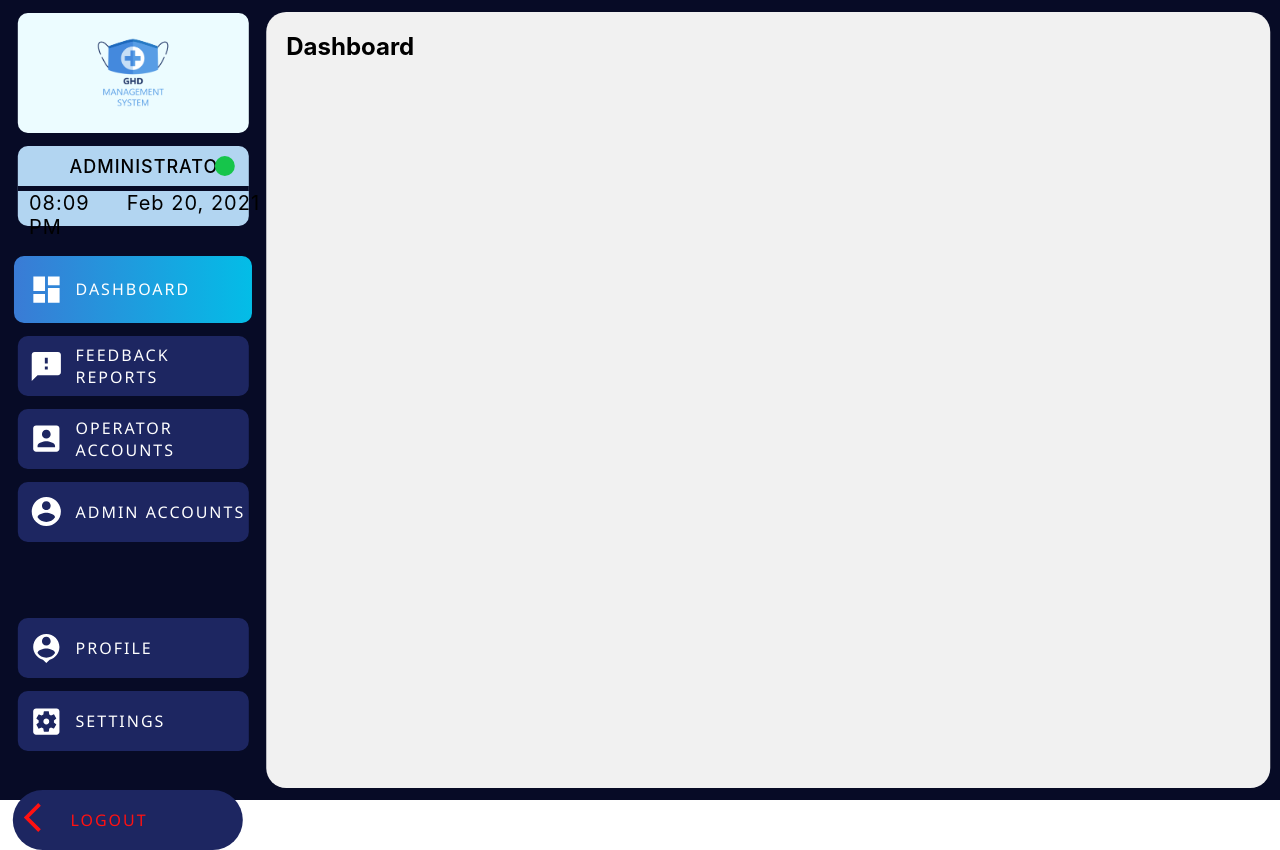
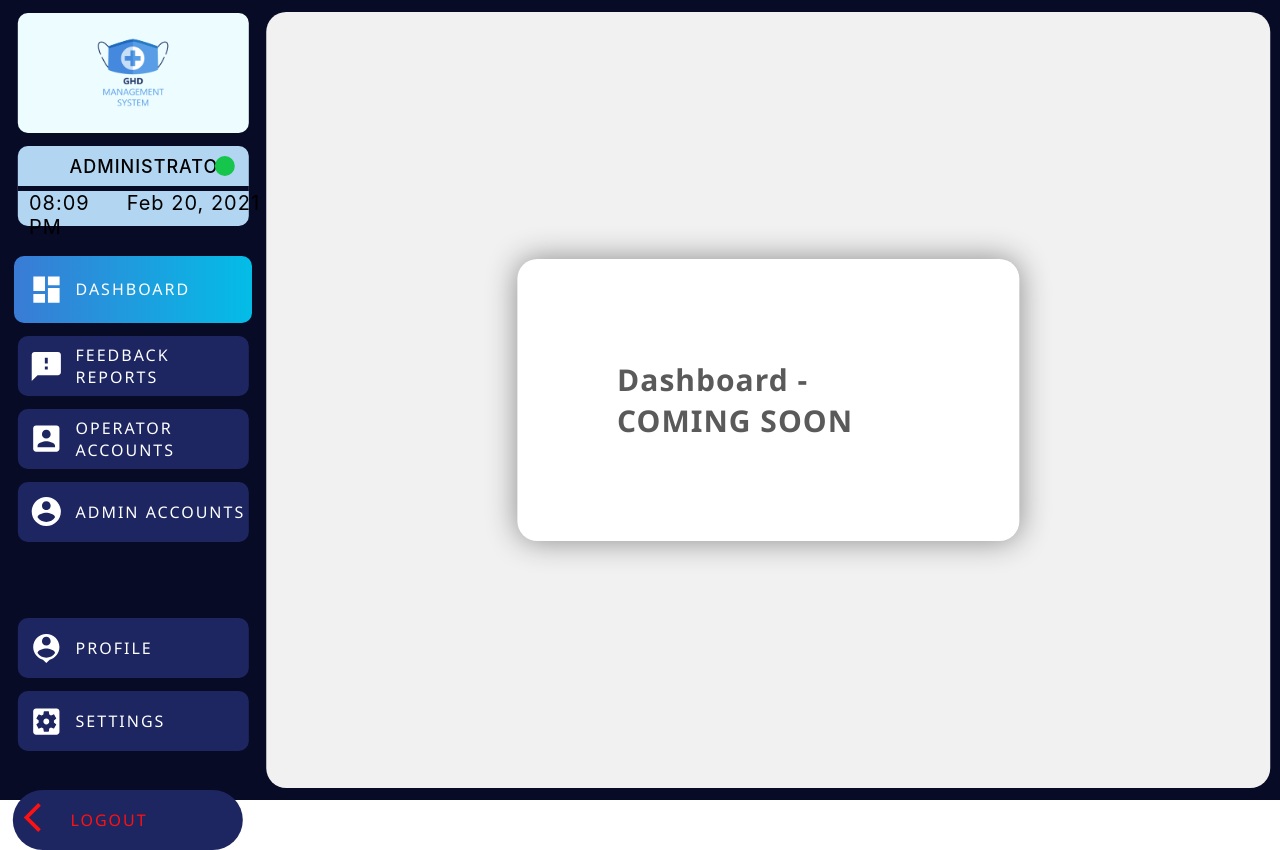
Before and after one commit to hvlhasanka/UOP_SE_Y3-PRCO303SL_COMPUTING_PROJECT, a React (Create React App) app in the folder Workspace/GHD_Management_System-Web_App-Client-Side/ghd-management-system/: page /admin/dashboard in a window 1280 px wide. Built offline with nearby package versions, Linux system fonts and the light colour scheme.

Commit message:
Web App - Administrator - Coming Soon Block Component
- Added new component, 'ComingSoonBlock'.
- Added component to the relevant pages.

```diff
--- /dev/null
+++ b/Workspace/GHD_Management_System-Web_App-Client-Side/ghd-management-system/src/components/coming-soon-block/coming-soon-block.css
@@ -0,0 +1,20 @@
+/* Style sheet for Coming Soon Block Component */
+
+.coming-soon-block{
+  position: absolute;
+  top: 50%;
+  left: 50%;
+  transform: translate(-50%, -50%);
+}
+
+.coming-soon-text{
+  padding: 100px;
+  background-color: #ffffff;
+  font-size: 30px;
+  letter-spacing: 1px;
+  border-radius: 20px;
+  color: #5a5a5a;
+  font-weight: 600;
+  font-family:'Segoe UI', Tahoma, Geneva, Verdana, sans-serif;
+  box-shadow: 0px 0px 30px #898989;
+}
--- /dev/null
+++ b/Workspace/GHD_Management_System-Web_App-Client-Side/ghd-management-system/src/components/coming-soon-block/coming-soon-block.js
@@ -0,0 +1,18 @@
+import React from 'react';
+
+import './coming-soon-block.css';
+
+function ComingSoonBlock({
+  className,
+  pageTitle
+}) {
+
+  return(
+    <div className={`coming-soon-block ${className}`}>
+      <p className="coming-soon-text">{pageTitle} - COMING SOON</p>
+    </div>
+  );
+
+}
+
+export default ComingSoonBlock;
--- a/Workspace/GHD_Management_System-Web_App-Client-Side/ghd-management-system/src/components/index.js
+++ b/Workspace/GHD_Management_System-Web_App-Client-Side/ghd-management-system/src/components/index.js
@@ -1,7 +1,11 @@
 import HeadingOne from './heading-one/heading-one';
 import HeadingTwo from './heading-two/heading-two';
+import TabMainTitle from './tab-main-title/tab-main-title';
+import ComingSoonBlock from './coming-soon-block/coming-soon-block';
 
 export {
   HeadingOne,
   HeadingTwo,
+  TabMainTitle,
+  ComingSoonBlock
 };
--- a/Workspace/GHD_Management_System-Web_App-Client-Side/ghd-management-system/src/pages/account/administrator-nav-page/admin-accounts-sub-page/admin-accounts-sub-page.js
+++ b/Workspace/GHD_Management_System-Web_App-Client-Side/ghd-management-system/src/pages/account/administrator-nav-page/admin-accounts-sub-page/admin-accounts-sub-page.js
@@ -2,6 +2,7 @@ import React from 'react';
 
 import './admin-accounts-sub-page.css';
 import NavPageSidebar from '../../nav-page-sidebar/nav-page-sidebar';
+import { ComingSoonBlock } from '../../../../components';
 
 const AdminAccountsSubPage = () => {
 
@@ -9,7 +10,7 @@ const AdminAccountsSubPage = () => {
     <div className='admin-accounts-sub-page'>
       <NavPageSidebar sidebarRoleType="administrator">
         <div className="admin-accounts-content-card">
-          ADMIN - Admin Accounts
+          <ComingSoonBlock className="coming-soon-component" pageTitle="Admin Accounts" />
         </div>
       </NavPageSidebar>
     </div>
--- a/Workspace/GHD_Management_System-Web_App-Client-Side/ghd-management-system/src/pages/account/administrator-nav-page/dashboard-sub-page/dashboard-sub-page.css
+++ b/Workspace/GHD_Management_System-Web_App-Client-Side/ghd-management-system/src/pages/account/administrator-nav-page/dashboard-sub-page/dashboard-sub-page.css
@@ -22,3 +22,10 @@
   top: 20px;
   left: 20px;
 }
+
+.coming-soon-component{
+  flex: 1;
+  flex-direction: row;
+  align-items: center;
+  justify-content: center;
+}
--- a/Workspace/GHD_Management_System-Web_App-Client-Side/ghd-management-system/src/pages/account/administrator-nav-page/dashboard-sub-page/dashboard-sub-page.js
+++ b/Workspace/GHD_Management_System-Web_App-Client-Side/ghd-management-system/src/pages/account/administrator-nav-page/dashboard-sub-page/dashboard-sub-page.js
@@ -2,7 +2,7 @@ import React from 'react';
 
 import './dashboard-sub-page.css';
 import NavPageSidebar from '../../nav-page-sidebar/nav-page-sidebar';
-import TabMainTitle from '../../../../components/tab-main-heading/tab-main-title';
+import { ComingSoonBlock } from '../../../../components';
 
 const DashboardSubPage = () => {
 
@@ -10,7 +10,8 @@ const DashboardSubPage = () => {
     <div className='dashboard-sub-page'>
       <NavPageSidebar sidebarRoleType="administrator">
         <div className="dashboard-content-card">
-          <TabMainTitle tabTitle="Dashboard" className="tab-heading-title" />
+          {/* <TabMainTitle tabTitle="Dashboard" className="tab-heading-title" /> */}
+          <ComingSoonBlock className="coming-soon-component" pageTitle="Dashboard" />
         </div>
       </NavPageSidebar>
     </div>
--- a/Workspace/GHD_Management_System-Web_App-Client-Side/ghd-management-system/src/pages/account/administrator-nav-page/feedback-reports-sub-page/feedback-reports-sub-page.js
+++ b/Workspace/GHD_Management_System-Web_App-Client-Side/ghd-management-system/src/pages/account/administrator-nav-page/feedback-reports-sub-page/feedback-reports-sub-page.js
@@ -2,6 +2,7 @@ import React from 'react';
 
 import './feedback-reports-sub-page.css';
 import NavPageSidebar from '../../nav-page-sidebar/nav-page-sidebar';
+import { ComingSoonBlock } from '../../../../components';
 
 const FeedbackReportsSubPage = () => {
 
@@ -9,7 +10,7 @@ const FeedbackReportsSubPage = () => {
     <div className='feedback-reports-sub-page'>
       <NavPageSidebar sidebarRoleType="administrator">
         <div className="feedback-reports-content-card">
-          ADMIN - Feedback Reports
+          <ComingSoonBlock className="coming-soon-component" pageTitle="Feedback Reports" />
         </div>
       </NavPageSidebar>
     </div>
--- a/Workspace/GHD_Management_System-Web_App-Client-Side/ghd-management-system/src/pages/account/administrator-nav-page/operator-accounts-sub-page/operator-accounts-sub-page.js
+++ b/Workspace/GHD_Management_System-Web_App-Client-Side/ghd-management-system/src/pages/account/administrator-nav-page/operator-accounts-sub-page/operator-accounts-sub-page.js
@@ -2,6 +2,7 @@ import React from 'react';
 
 import './operator-accounts-sub-page.css';
 import NavPageSidebar from '../../nav-page-sidebar/nav-page-sidebar';
+import { ComingSoonBlock } from '../../../../components';
 
 const OperatorAccountsSubPage = () => {
 
@@ -9,7 +10,7 @@ const OperatorAccountsSubPage = () => {
     <div className='operator-accounts-sub-page'>
       <NavPageSidebar sidebarRoleType="administrator">
         <div className="operator-accounts-content-card">
-          ADMIN - Operator Accounts
+          <ComingSoonBlock className="coming-soon-component" pageTitle="Operator Accounts" />
         </div>
       </NavPageSidebar>
     </div>
--- a/Workspace/GHD_Management_System-Web_App-Client-Side/ghd-management-system/src/pages/account/administrator-nav-page/profile-sub-page/profile-sub-page.js
+++ b/Workspace/GHD_Management_System-Web_App-Client-Side/ghd-management-system/src/pages/account/administrator-nav-page/profile-sub-page/profile-sub-page.js
@@ -2,6 +2,7 @@ import React from 'react';
 
 import './profile-sub-page.css';
 import NavPageSidebar from '../../nav-page-sidebar/nav-page-sidebar';
+import { ComingSoonBlock } from '../../../../components';
 
 const ProfileSubPage = () => {
 
@@ -9,7 +10,7 @@ const ProfileSubPage = () => {
     <div className='profile-sub-page'>
       <NavPageSidebar sidebarRoleType="administrator">
         <div className="profile-content-card">
-          Admin - Profile
+          <ComingSoonBlock className="coming-soon-component" pageTitle="Profile" />
         </div>
       </NavPageSidebar>
     </div>
--- a/Workspace/GHD_Management_System-Web_App-Client-Side/ghd-management-system/src/pages/account/administrator-nav-page/settings-sub-page/settings-sub-page.js
+++ b/Workspace/GHD_Management_System-Web_App-Client-Side/ghd-management-system/src/pages/account/administrator-nav-page/settings-sub-page/settings-sub-page.js
@@ -2,6 +2,7 @@ import React from 'react';
 
 import './settings-sub-page.css';
 import NavPageSidebar from '../../nav-page-sidebar/nav-page-sidebar';
+import { ComingSoonBlock } from '../../../../components';
 
 const SettingsSubPage = () => {
 
@@ -9,7 +10,7 @@ const SettingsSubPage = () => {
     <div className='settings-sub-page'>
       <NavPageSidebar sidebarRoleType="administrator">
         <div className="settings-content-card">
-          Admin - Settings
+          <ComingSoonBlock className="coming-soon-component" pageTitle="Settings" />
         </div>
       </NavPageSidebar>
     </div>
```
Also changed, not shown: Workspace/GHD_Management_System-Web_App-Client-Side/ghd-management-system/src/components/tab-main-title/tab-main-title.css (renamed from Workspace/GHD_Management_System-Web_App-Client-Side/ghd-management-system/src/components/tab-main-heading/tab-main-title.css), Workspace/GHD_Management_System-Web_App-Client-Side/ghd-management-system/src/components/tab-main-title/tab-main-title.js (renamed from Workspace/GHD_Management_System-Web_App-Client-Side/ghd-management-system/src/components/tab-main-heading/tab-main-title.js).
